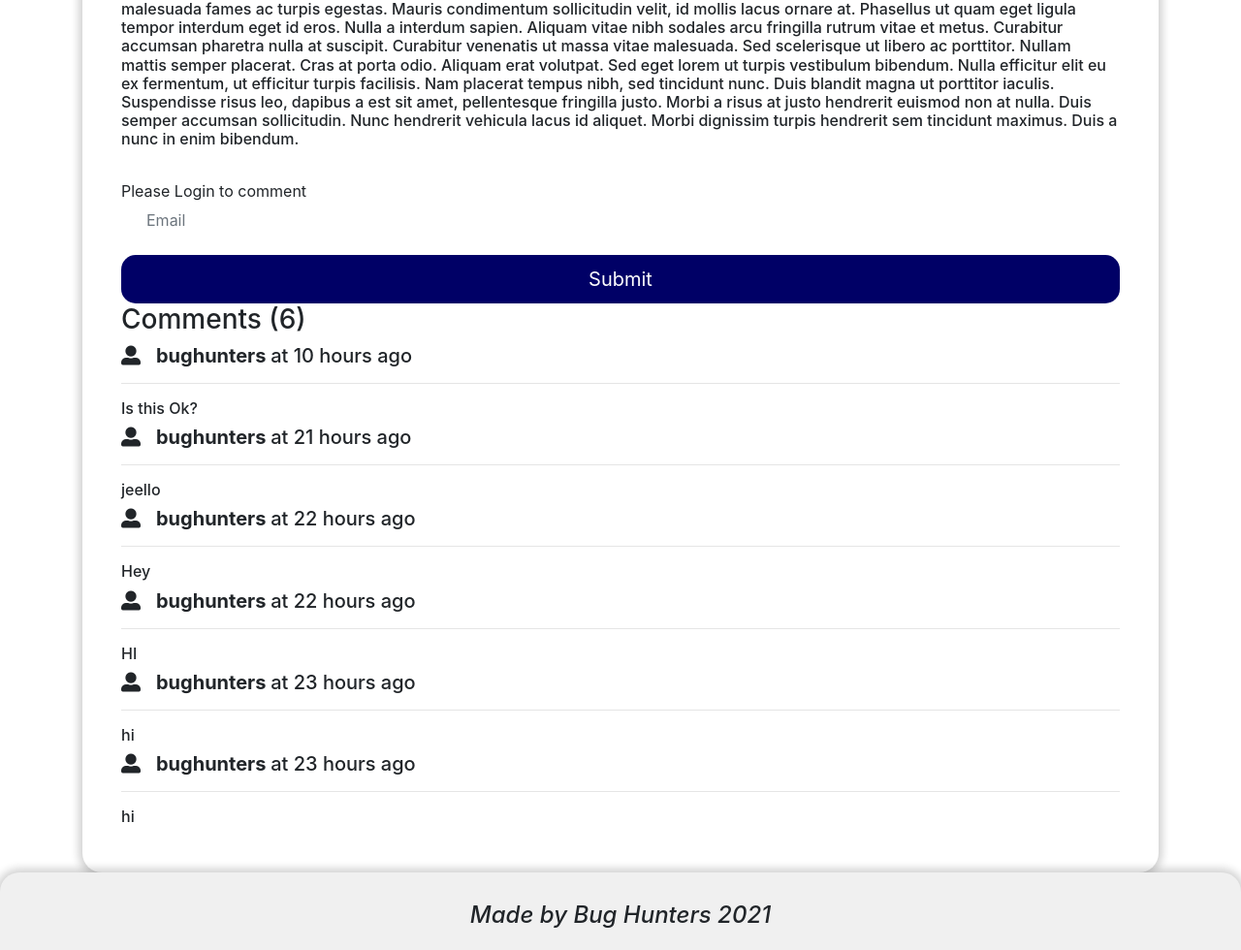
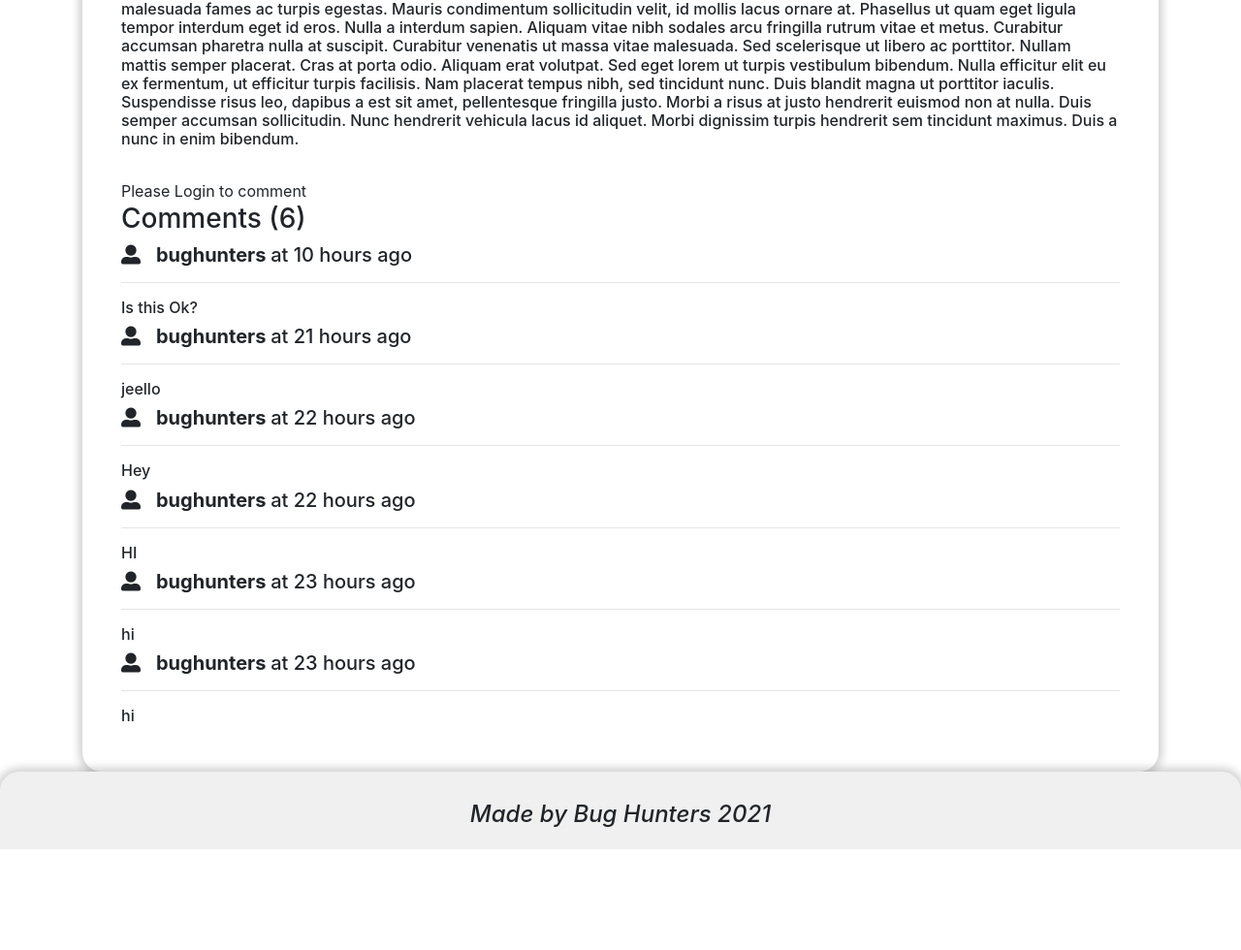
Before and after one commit to kothawleprem/StudentsBay, a Django app: a page that uses templates/posts/post.html in a window 1280 px wide. Shown: the part 297-1277 px from the top of the page at 97% size. After the commit the page ends 1173 px from the top, so only its background shows below. Run offline with Django 3.2, Linux system fonts and the light colour scheme; data comes from the database, SQL or seed files in the repository; some libraries are stand-ins or nearby versions; some web fonts are replaced.

Commit message:
UI Complete

```diff
--- a/templates/posts/post.html
+++ b/templates/posts/post.html
@@ -44,7 +44,7 @@
 {% else %}
 Please Login to comment
 {% endif %}
-<form action='/posts/emailme' method='post'>
+{% comment %} <form action='/posts/emailme' method='post'>
     {% csrf_token %}
     <div class="input-group mb-3">
         <div class="input-group-prepend">
@@ -52,7 +52,7 @@ Please Login to comment
         </div>
         <input type="text" class="form-control login_form" name="uemail"  placeholder="Email">
     </div>
-    <button type="submit" class="btn btn-success btn-lg btn-block" name="{{post.content | safe}}">Submit</button>
+    <button type="submit" class="btn btn-success btn-lg btn-block" name="{{post.content | safe}}">Submit</button> {% endcomment %}
 
 <div class="row">
     <div class="col-md-12">
```
Also changed, not shown: templates/posts/postHome.html (+3 -6 lines).
